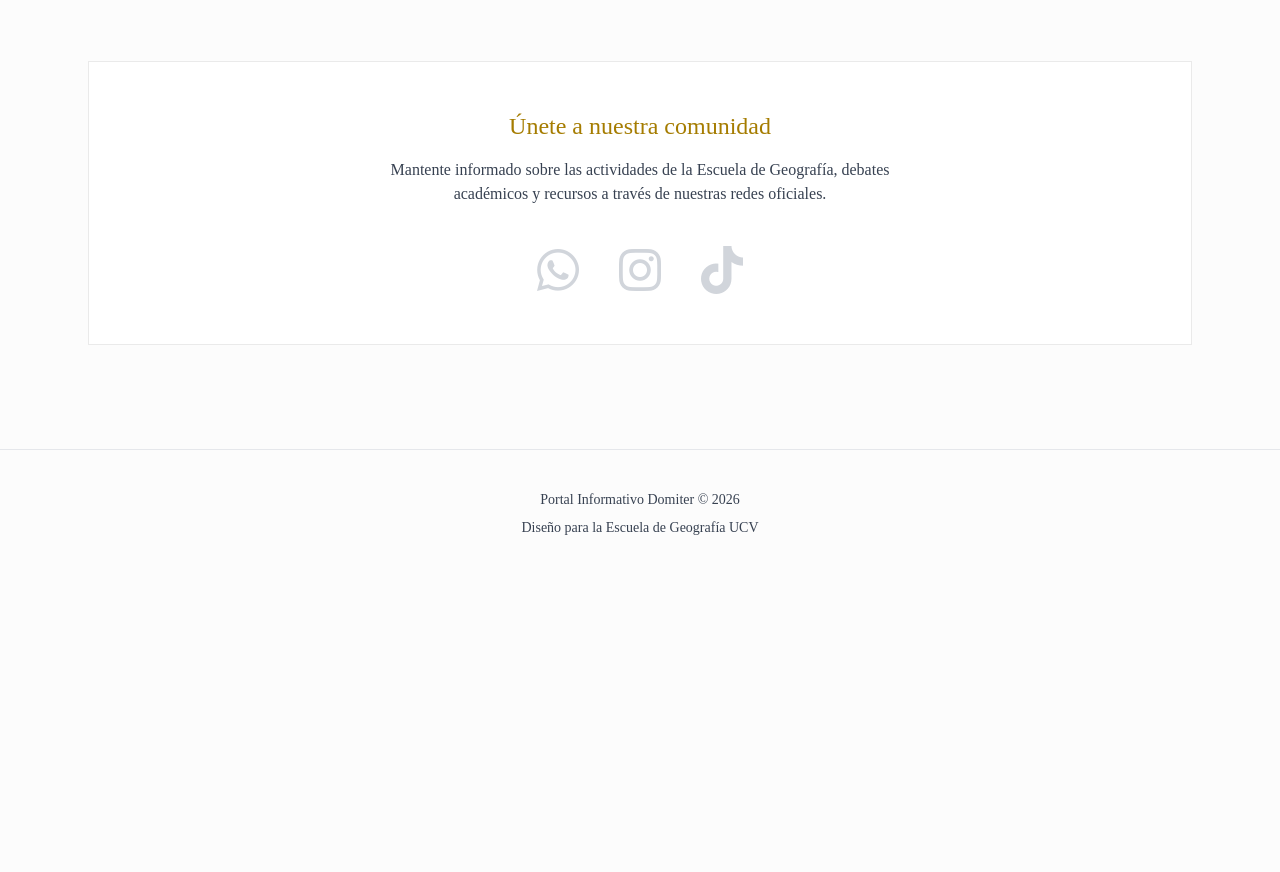
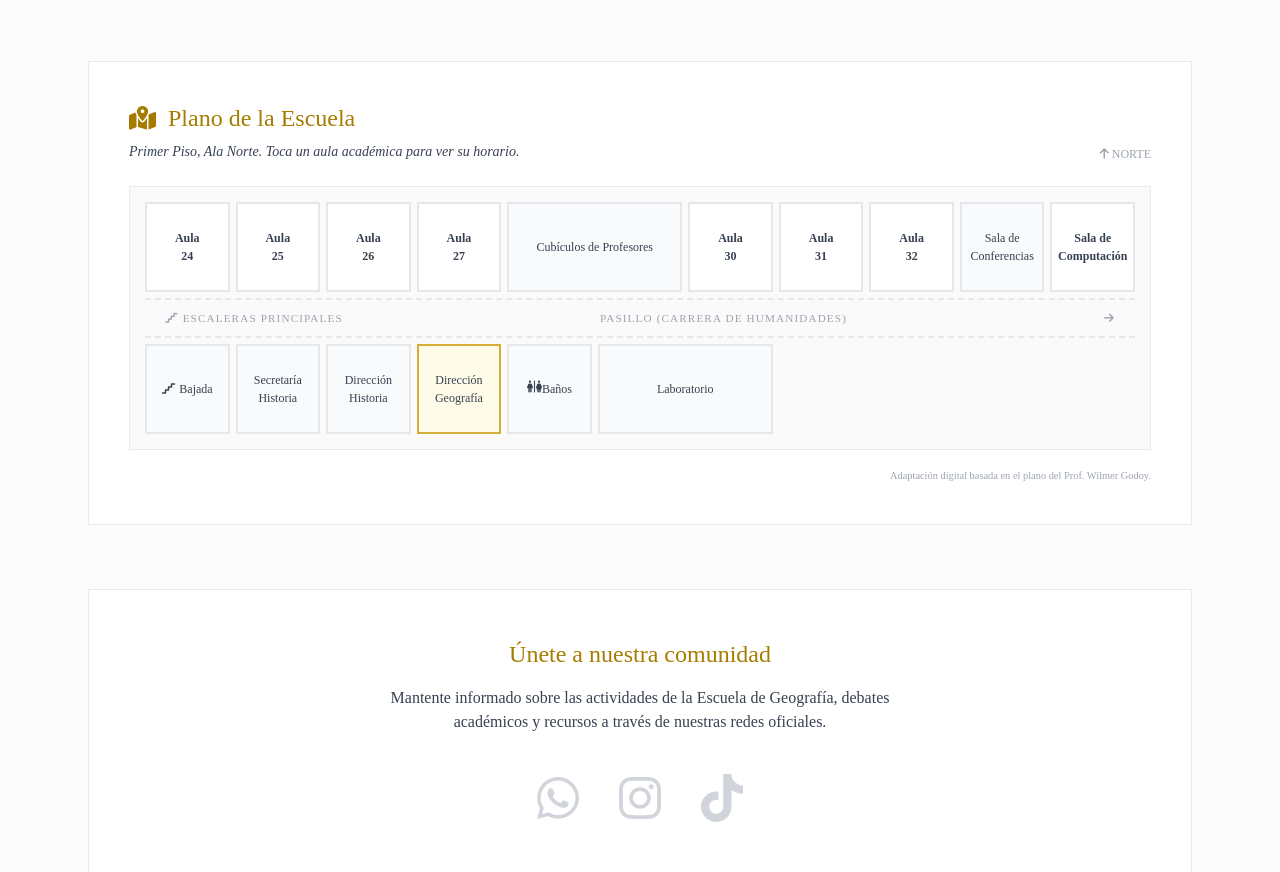
Before and after one commit to Ghoulita/Portal-Domiter-Geo, a plain HTML site: page index.html in a window 1280 px wide. Shown: the part 1077-1949 px from the top of the page. Before the commit the page ends 1655 px from the top, so only its background shows below. Drawn offline with nearby package versions, Linux system fonts and the light colour scheme.

Commit message:
Update index.html

```diff
--- a/index.html
+++ b/index.html
@@ -17,6 +17,7 @@
             background-color: var(--color-fondo);
             color: var(--color-marron-oscuro);
             line-height: 1.6;
+            scroll-behavior: smooth;
         }
         .minimalist-card {
             background: white;
@@ -36,6 +37,58 @@
         }
         .modal-overlay.active {
             display: flex;
+        }
+
+        /* Estilos del Mapa Interactivo */
+        .mapa-container {
+            overflow-x: auto;
+            padding-bottom: 10px;
+        }
+        .map-grid {
+            display: grid;
+            grid-template-columns: repeat(11, minmax(80px, 1fr));
+            gap: 6px;
+            min-width: 900px; /* Asegura que no se aplaste en celulares */
+            background-color: #fafafa;
+            padding: 15px;
+            border: 1px solid #eaeaea;
+        }
+        .map-room {
+            display: flex;
+            align-items: center;
+            justify-content: center;
+            text-align: center;
+            background-color: white;
+            border: 2px solid #e5e7eb;
+            font-size: 0.75rem;
+            color: #374151;
+            height: 90px;
+            transition: all 0.3s ease;
+            padding: 4px;
+        }
+        .map-room.interactive {
+            cursor: pointer;
+            font-weight: bold;
+        }
+        .map-room.interactive:hover {
+            border-color: var(--color-oro);
+            background-color: #fefce8;
+            color: #a57c00;
+            box-shadow: 0 4px 6px rgba(0,0,0,0.05);
+            transform: scale(1.02);
+        }
+        .map-hallway {
+            grid-column: span 11;
+            height: 40px;
+            display: flex;
+            align-items: center;
+            justify-content: space-between;
+            padding: 0 20px;
+            font-size: 0.7rem;
+            color: #9ca3af;
+            letter-spacing: 0.1em;
+            border-top: 2px dashed #e5e7eb;
+            border-bottom: 2px dashed #e5e7eb;
         }
 
         /* Estilos de la Cuadrícula del Pensum */
@@ -127,7 +180,7 @@
             transition: max-height 0.35s ease, padding 0.35s ease;
         }
         #mobile-menu.open {
-            max-height: 300px;
+            max-height: 350px;
         }
         .hamburger-line {
             display: block;
@@ -150,7 +203,7 @@
 </head>
 <body class="antialiased">
 
-    <header class="bg-white border-b border-gray-200 py-4 md:py-6">
+    <header class="bg-white border-b border-gray-200 py-4 md:py-6 sticky top-0 z-40 shadow-sm">
         <div class="max-w-6xl mx-auto px-4 sm:px-6">
             <div class="flex items-center justify-between">
                 <div class="flex items-center gap-3 sm:gap-6">
@@ -163,10 +216,11 @@
                     </div>
                 </div>
 
-                <nav class="hidden md:flex gap-8 text-sm uppercase tracking-widest text-[#a57c00]">
+                <nav class="hidden md:flex gap-6 lg:gap-8 text-sm uppercase tracking-widest text-[#a57c00]">
                     <a href="#inicio" class="hover:opacity-70 transition">Inicio</a>
                     <a href="#servicios" class="hover:opacity-70 transition">Servicios</a>
                     <a href="#tramites" class="hover:opacity-70 transition">Trámites</a>
+                    <a href="#mapa" class="hover:opacity-70 transition font-bold">Plano</a>
                     <a href="#contacto" class="hover:opacity-70 transition">Contacto</a>
                 </nav>
 
@@ -182,6 +236,7 @@
                     <a href="#inicio" onclick="closeMenu()" class="py-2 px-1 hover:bg-yellow-50 transition">Inicio</a>
                     <a href="#servicios" onclick="closeMenu()" class="py-2 px-1 hover:bg-yellow-50 transition">Servicios</a>
                     <a href="#tramites" onclick="closeMenu()" class="py-2 px-1 hover:bg-yellow-50 transition">Trámites</a>
+                    <a href="#mapa" onclick="closeMenu()" class="py-2 px-1 hover:bg-yellow-50 transition font-bold">Plano de la Escuela</a>
                     <a href="#contacto" onclick="closeMenu()" class="py-2 px-1 hover:bg-yellow-50 transition">Contacto</a>
                 </nav>
             </div>
@@ -246,6 +301,52 @@
 
         </section>
 
+        <section id="mapa" class="minimalist-card p-6 sm:p-10">
+            <div class="flex justify-between items-end mb-6">
+                <div>
+                    <h3 class="text-xl sm:text-2xl text-[#a57c00] flex items-center gap-3">
+                        <i class="fas fa-map-location-dot"></i> Plano de la Escuela
+                    </h3>
+                    <p class="text-[#374151] text-sm mt-2 italic">Primer Piso, Ala Norte. Toca un aula académica para ver su horario.</p>
+                </div>
+                <div class="hidden sm:block text-xs text-gray-400">
+                    <i class="fas fa-arrow-up"></i> NORTE
+                </div>
+            </div>
+
+            <div class="mapa-container">
+                <div class="map-grid">
+                    <div class="map-room interactive" onclick="abrirModal('horario-modal')" title="Ver Horarios">Aula<br>24</div>
+                    <div class="map-room interactive" onclick="abrirModal('horario-modal')" title="Ver Horarios">Aula<br>25</div>
+                    <div class="map-room interactive" onclick="abrirModal('horario-modal')" title="Ver Horarios">Aula<br>26</div>
+                    <div class="map-room interactive" onclick="abrirModal('horario-modal')" title="Ver Horarios">Aula<br>27</div>
+
+                    <div class="map-room" style="grid-column: span 2; background-color: #f9fafb;">Cubículos de Profesores</div>
+
+                    <div class="map-room interactive" onclick="abrirModal('horario-modal')" title="Ver Horarios">Aula<br>30</div>
+                    <div class="map-room interactive" onclick="abrirModal('horario-modal')" title="Ver Horarios">Aula<br>31</div>
+                    <div class="map-room interactive" onclick="abrirModal('horario-modal')" title="Ver Horarios">Aula<br>32</div>
+
+                    <div class="map-room" style="background-color: #f9fafb;">Sala de<br>Conferencias</div>
+                    <div class="map-room interactive" onclick="abrirModal('horario-modal')" title="Ver Horarios">Sala de<br>Computación</div>
+
+                    <div class="map-hallway">
+                        <span><i class="fas fa-stairs"></i> ESCALERAS PRINCIPALES</span>
+                        <span>PASILLO (CARRERA DE HUMANIDADES)</span>
+                        <span><i class="fas fa-arrow-right"></i></span>
+                    </div>
+
+                    <div class="map-room" style="background-color: #f9fafb;"><i class="fas fa-stairs mr-1"></i> Bajada</div>
+                    <div class="map-room" style="background-color: #f9fafb;">Secretaría<br>Historia</div>
+                    <div class="map-room" style="background-color: #f9fafb;">Dirección<br>Historia</div>
+                    <div class="map-room" style="background-color: #fefce8; border-color: #d4af37;">Dirección<br>Geografía</div>
+                    <div class="map-room" style="background-color: #f9fafb;"><i class="fas fa-restroom mb-1 block"></i> Baños</div>
+                    <div class="map-room" style="grid-column: span 2; background-color: #f9fafb;">Laboratorio</div>
+                    <div style="grid-column: span 4;"></div> </div>
+            </div>
+            <p class="text-[0.65rem] text-right text-gray-400 mt-2">Adaptación digital basada en el plano del Prof. Wilmer Godoy.</p>
+        </section>
+
         <section id="contacto" class="minimalist-card p-8 sm:p-12 text-center mt-8">
             <h3 class="text-xl sm:text-2xl mb-4 text-[#a57c00]">Únete a nuestra comunidad</h3>
             <p class="text-[#374151] mb-10 max-w-xl mx-auto">Mantente informado sobre las actividades de la Escuela de Geografía, debates académicos y recursos a través de nuestras redes oficiales.</p>
@@ -273,7 +374,7 @@
     </footer>
 
     <div id="horario-modal" class="modal-overlay fixed inset-0 bg-black bg-opacity-60 z-50 items-center justify-center p-3 sm:p-4">
-        <div class="bg-white w-full max-w-4xl h-[85vh] sm:h-[80vh] p-5 sm:p-8 relative shadow-2xl flex flex-col">
+        <div class="bg-white w-full max-w-4xl h-[85vh] sm:h-[80vh] p-5 sm:p-8 relative shadow-2xl flex flex-col border-t-4 border-[#d4af37]">
             <button onclick="cerrarModal('horario-modal')" class="absolute top-4 right-6 text-gray-400 hover:text-gray-800 text-3xl">&times;</button>
 
             <div class="mb-4 sm:mb-6 border-b border-gray-200 pb-4 shrink-0">
@@ -291,7 +392,6 @@
             </div>
 
             <div class="overflow-auto flex-1 pr-1 sm:pr-2">
-
                 <div id="sem1" class="tab-content active">
                     <div class="mb-8">
                         <h3 class="font-bold text-[#a57c00] mb-3 uppercase tracking-widest border-b pb-1">Sección A (Aula 24)</h3>
@@ -614,7 +714,7 @@
     </div>
 
     <div id="pensum-modal" class="modal-overlay fixed inset-0 bg-black bg-opacity-60 z-50 items-center justify-center p-2 sm:p-4">
-        <div class="bg-white w-full max-w-[95vw] h-[92vh] sm:h-[90vh] p-4 sm:p-8 relative shadow-2xl flex flex-col">
+        <div class="bg-white w-full max-w-[95vw] h-[92vh] sm:h-[90vh] p-4 sm:p-8 relative shadow-2xl flex flex-col border-t-4 border-[#d4af37]">
             <button onclick="cerrarModal('pensum-modal')" class="absolute top-4 right-6 text-gray-400 hover:text-gray-800 text-3xl">&times;</button>
 
             <div class="mb-4 sm:mb-6 flex flex-col sm:flex-row sm:justify-between sm:items-end gap-3 border-b border-gray-200 pb-4 shrink-0">
```
